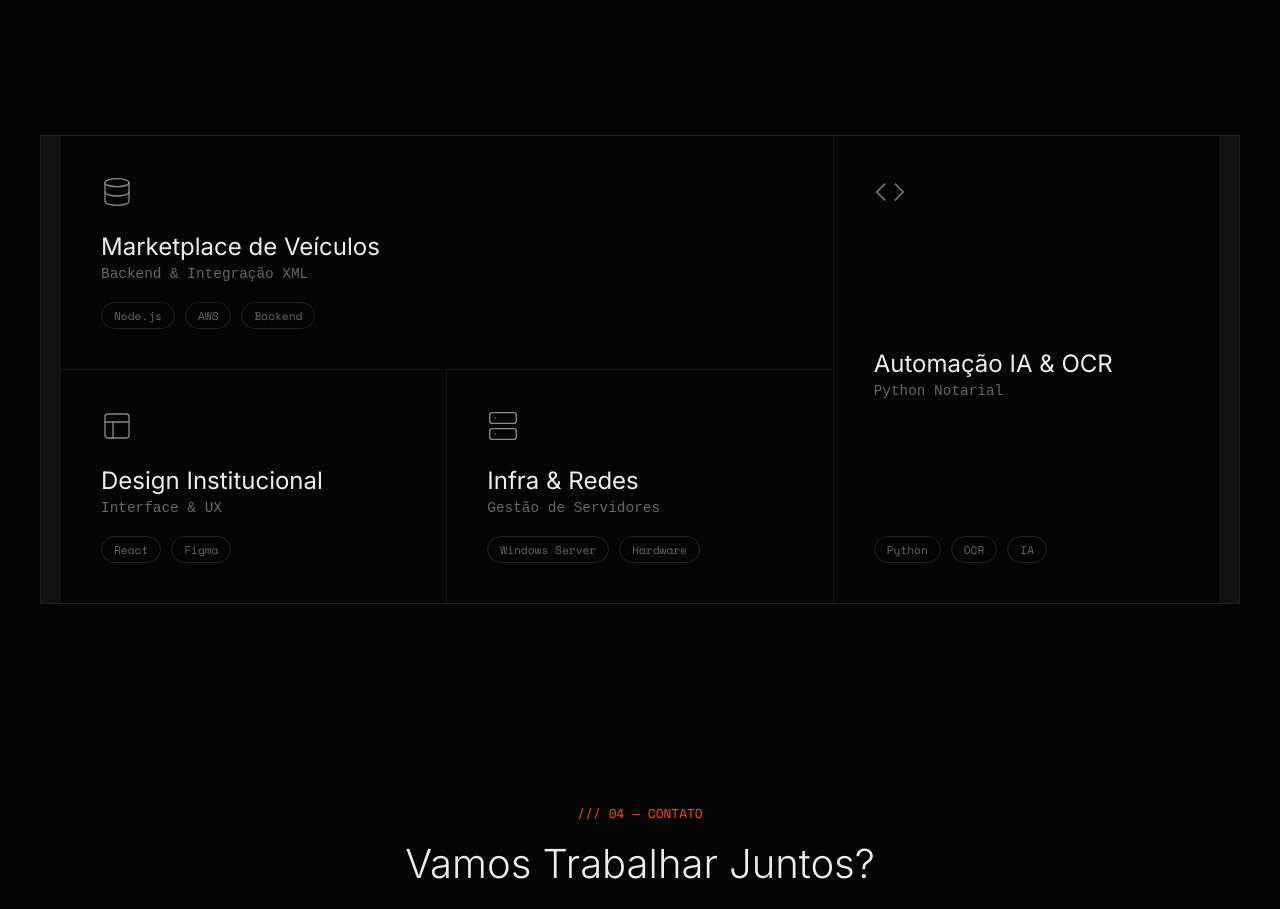
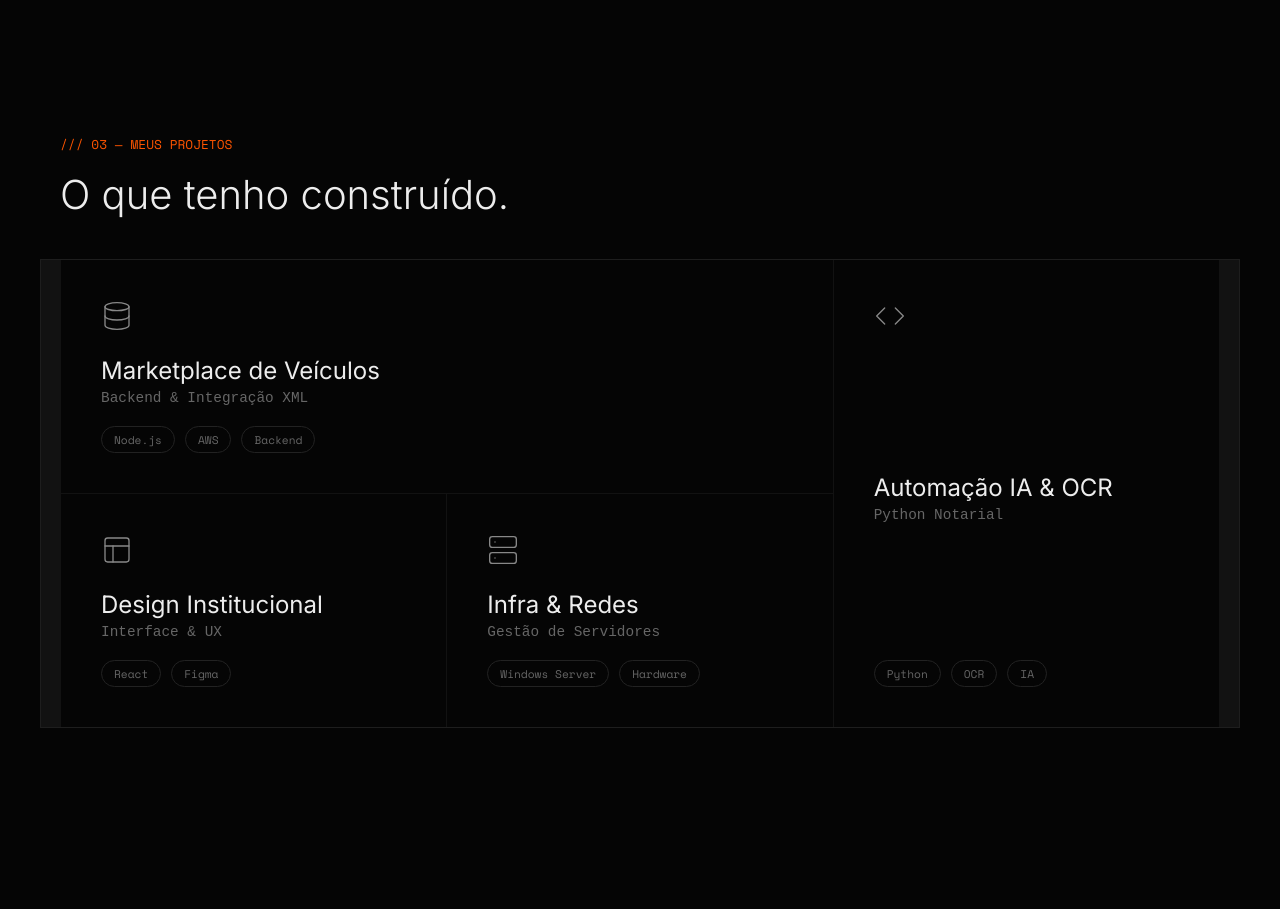
Before and after one commit to Gabslmendes/ghenry-ops-portfolio, a React (Vite) app: page / in a window 1280 px wide. Shown: the part 1760-2669 px from the top of the page. Built offline with nearby package versions, Linux system fonts and the light colour scheme.

Commit message:
Refactor project section layout for improved styling and readability

```diff
--- a/src/App.jsx
+++ b/src/App.jsx
@@ -151,7 +151,13 @@ function App() {
         </section>
 
         {/* 4. PROJETOS (Bento Grid) */}
-        <section id="projetos" className="grid-container">
+        <section id="projetos" style={{maxWidth: '1200px', margin: '200px auto'}}>
+          <div style={{padding: '0 20px', marginBottom: '40px'}}>
+            <span className="badge">/// 03 — MEUS PROJETOS</span>
+            <h2 style={{fontSize: '2.5rem', fontWeight: '300'}}>O que tenho construído.</h2>
+          </div>
+
+          <div className="grid-container" style={{margin: 0}}>
             {projects.map((project) => (
               <div key={project.id} className={`card ${project.className}`} onClick={() => setSelectedProject(project)}>
                 <div className="card-icon">{project.icon}</div>
@@ -164,6 +170,7 @@ function App() {
                 </div>
               </div>
             ))}
+          </div>
         </section>
 
         {/* 5. SEÇÃO CONTATO */}
```
Lines whose indentation alone changed are shown as unchanged.
